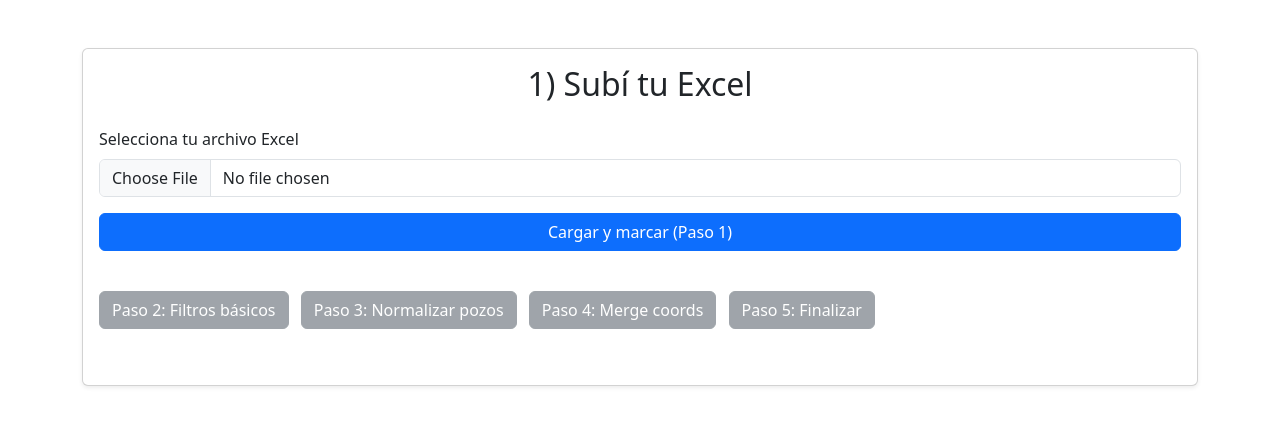
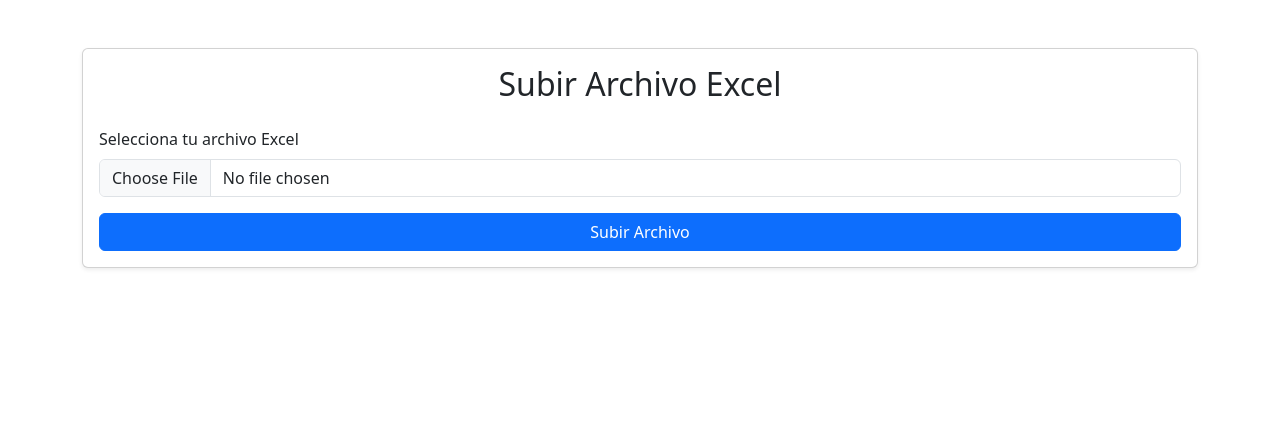
Before and after one commit to Lucianogalizia/PULLING-ultimo, a Python web app: template templates/upload.html in a window 1280 px wide. Shown: the top 426 px of the page. Run offline with Jinja, Linux system fonts and the light colour scheme; the template is opened without the code that fills it, so the values that code supplies are empty.

Commit message:
Update upload.html

```diff
--- a/templates/upload.html
+++ b/templates/upload.html
@@ -10,122 +10,28 @@
   <div class="container mt-5">
     <div class="card shadow-sm">
       <div class="card-body">
-        <h2 class="card-title text-center mb-4">1) Subí tu Excel</h2>
-        <form id="step1-form">
+        <h2 class="card-title text-center mb-4">Subir Archivo Excel</h2>
+        {% with messages = get_flashed_messages() %}
+          {% if messages %}
+            <div class="alert alert-info">
+              {% for message in messages %}
+                <p>{{ message }}</p>
+              {% endfor %}
+            </div>
+          {% endif %}
+        {% endwith %}
+        <form action="{{ url_for('upload_file') }}" method="post" enctype="multipart/form-data">
           <div class="mb-3">
             <label for="excel_file" class="form-label">Selecciona tu archivo Excel</label>
-            <input type="file" class="form-control" id="excel_file" accept=".xlsx,.xlsm">
+            <input type="file" class="form-control" id="excel_file" name="excel_file" accept=".xlsx,.xlsm">
           </div>
           <div class="d-grid">
-            <button id="btn-step1" class="btn btn-primary">Cargar y marcar (Paso 1)</button>
+            <button type="submit" class="btn btn-primary">Subir Archivo</button>
           </div>
         </form>
-
-        <div id="preview1" class="table-responsive mt-4"></div>
-
-        <div class="mt-3">
-          <button id="btn-step2" class="btn btn-secondary me-2" disabled>Paso 2: Filtros básicos</button>
-          <button id="btn-step3" class="btn btn-secondary me-2" disabled>Paso 3: Normalizar pozos</button>
-          <button id="btn-step4" class="btn btn-secondary me-2" disabled>Paso 4: Merge coords</button>
-          <button id="btn-step5" class="btn btn-secondary"        disabled>Paso 5: Finalizar</button>
-        </div>
-
-        <div id="final-preview" class="table-responsive mt-4"></div>
-
-        <div class="text-center mt-3">
-          <a id="continue-link" href="{{ url_for('filter_zonas') }}"
-             class="btn btn-success" style="display:none">
-             Continuar a Filtrar Zonas
-          </a>
-        </div>
       </div>
     </div>
   </div>
-
-  <script>
-    // Convierte un array de objetos JSON en una tabla HTML Bootstrap
-    function toTable(data) {
-      if (!data || !data.length) return '<p>No hay datos para mostrar.</p>';
-      let html = '<table class="table table-striped"><thead><tr>';
-      Object.keys(data[0]).forEach(c => html += `<th>${c}</th>`);
-      html += '</tr></thead><tbody>';
-      data.forEach(r => {
-        html += '<tr>';
-        Object.values(r).forEach(v => html += `<td>${v}</td>`);
-        html += '</tr>';
-      });
-      html += '</tbody></table>';
-      return html;
-    }
-
-    // Paso 1: carga y marcado
-    document.getElementById('step1-form').addEventListener('submit', e => {
-      e.preventDefault();
-      const input = document.getElementById('excel_file');
-      if (!input.files.length) return alert('Seleccioná un archivo Excel.');
-      const form = new FormData();
-      form.append('excel_file', input.files[0]);
-      document.getElementById('btn-step1').disabled = true;
-      fetch('/process/step1', { method:'POST', body: form })
-        .then(r => r.json())
-        .then(data => {
-          document.getElementById('preview1').innerHTML = toTable(data);
-          document.getElementById('btn-step2').disabled = false;
-        })
-        .catch(err => alert('Error en paso 1: '+err));
-    });
-
-    // Paso 2: filtros básicos
-    document.getElementById('btn-step2').onclick = () => {
-      this.disabled = true;
-      fetch('/process/step2', { method:'POST' })
-        .then(r => r.json())
-        .then(data => {
-          document.getElementById('preview1').innerHTML = toTable(data);
-          document.getElementById('btn-step3').disabled = false;
-        })
-        .catch(err => alert('Error en paso 2: '+err));
-    };
-
-    // Paso 3: normalizar pozos
-    document.getElementById('btn-step3').onclick = () => {
-      this.disabled = true;
-      fetch('/process/step3', { method:'POST' })
-        .then(r => r.json())
-        .then(data => {
-          document.getElementById('preview1').innerHTML = toTable(data);
-          document.getElementById('btn-step4').disabled = false;
-        })
-        .catch(err => alert('Error en paso 3: '+err));
-    };
-
-    // Paso 4: merge coords y aviso de faltantes
-    document.getElementById('btn-step4').onclick = () => {
-      this.disabled = true;
-      fetch('/process/step4', { method:'POST' })
-        .then(r => r.json())
-        .then(json => {
-          const msg = json.missing_pozos.length
-            ? `<div class="alert alert-warning">Faltan coords para: ${json.missing_pozos.join(', ')}</div>`
-            : `<div class="alert alert-success">Todas las coords encontradas</div>`;
-          document.getElementById('preview1').insertAdjacentHTML('beforeend', msg);
-          document.getElementById('btn-step5').disabled = false;
-        })
-        .catch(err => alert('Error en paso 4: '+err));
-    };
-
-    // Paso 5: preview final y habilitar continuar
-    document.getElementById('btn-step5').onclick = () => {
-      this.disabled = true;
-      fetch('/process/step5', { method:'POST' })
-        .then(r => r.text())
-        .then(html => {
-          document.getElementById('final-preview').innerHTML = html;
-          document.getElementById('continue-link').style.display = 'inline-block';
-        })
-        .catch(err => alert('Error en paso 5: '+err));
-    };
-  </script>
   <script src="https://cdn.jsdelivr.net/npm/bootstrap@5.3.0/dist/js/bootstrap.bundle.min.js"></script>
 </body>
 </html>
```
